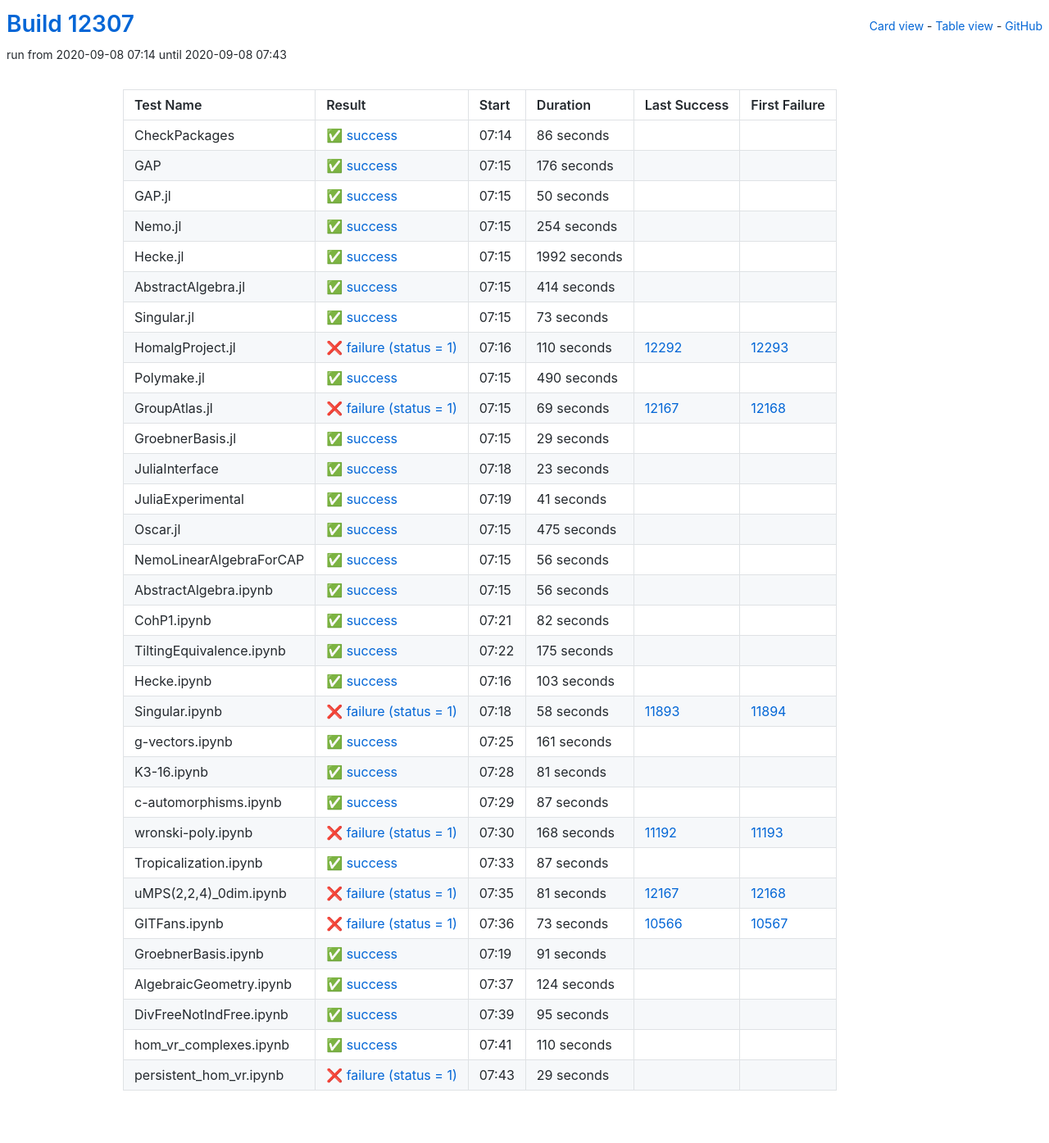
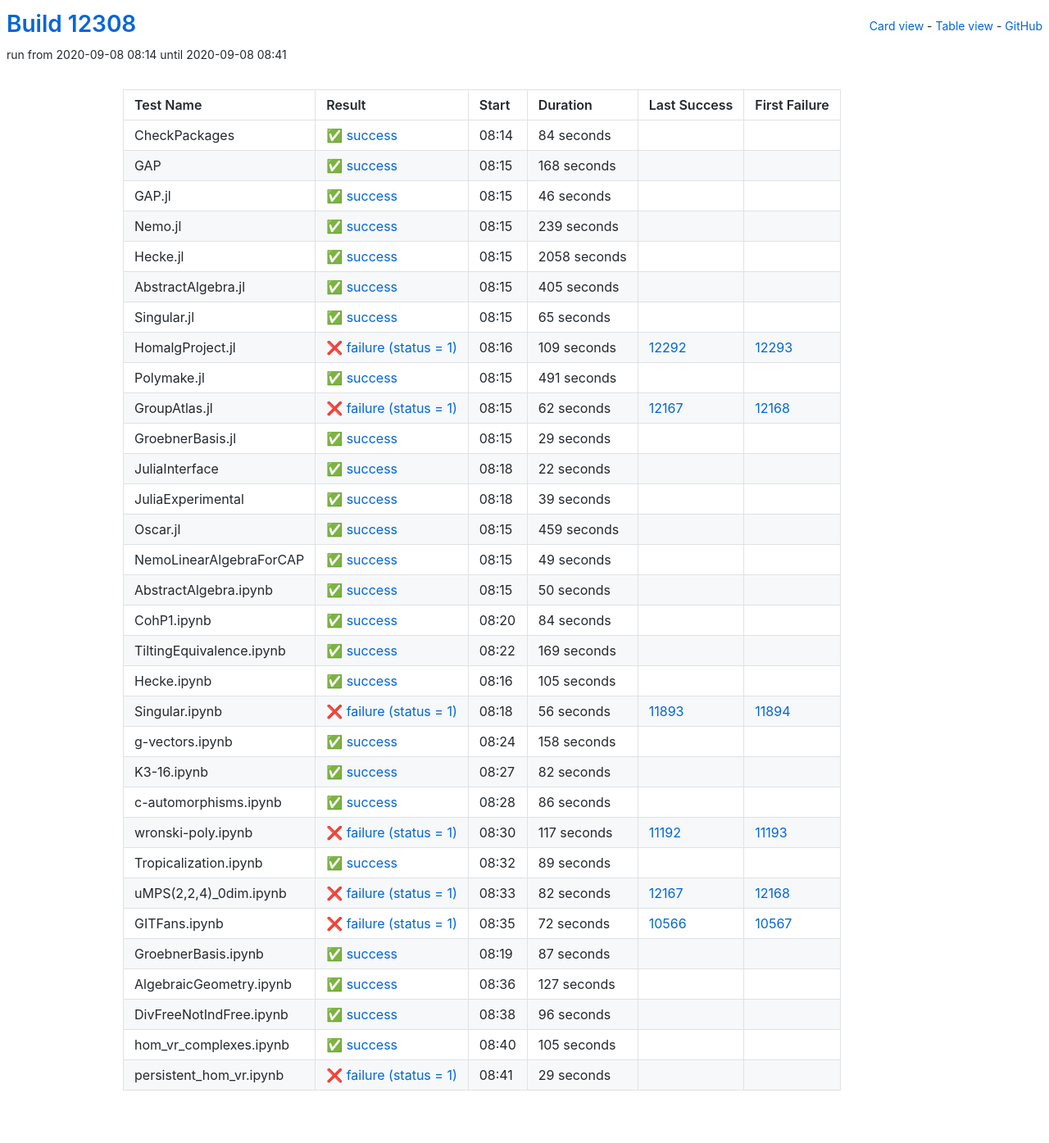
Before and after one commit to oscar-system/oscar-ci-status, a Jekyll site: the page built from table.html, in a window 1280 px wide. Shown: the whole page at 82% size. Built offline with Jekyll 4.4.1, drawn with Linux system fonts in a browser that asks for light colours.

Commit message:
Build #12308

```diff
--- a/_data/ci.yml
+++ b/_data/ci.yml
@@ -1,6 +1,6 @@
 ---
-build: 12307
-build_url: https://oscarci.mathematik.uni-kl.de/job/oscar/12307/
+build: 12308
+build_url: https://oscarci.mathematik.uni-kl.de/job/oscar/12308/
 job: oscar
 organization: oscar-system
 repo: oscar-ci-status
@@ -8,128 +8,128 @@
 tests:
 - name: CheckPackages
   id: checkpackages
-  log: https://oscarci.mathematik.uni-kl.de/job/oscar/12307/artifact/logs/build-12307/CheckPackages.log
-  start: 2020-09-08 07:14
+  log: https://oscarci.mathematik.uni-kl.de/job/oscar/12308/artifact/logs/build-12308/CheckPackages.log
+  start: 2020-09-08 08:14
   success: true
   exitcode: 0
   status: success
-  duration: 86
+  duration: 84
   last_success: false
   last_success_url:
   first_failure: false
   first_failure_url:
 - name: GAP
   id: gap
-  log: https://oscarci.mathematik.uni-kl.de/job/oscar/12307/artifact/logs/build-12307/GAP.log
-  start: 2020-09-08 07:15
+  log: https://oscarci.mathematik.uni-kl.de/job/oscar/12308/artifact/logs/build-12308/GAP.log
+  start: 2020-09-08 08:15
   success: true
   exitcode: 0
   status: success
-  duration: 176
+  duration: 168
   last_success: false
   last_success_url:
   first_failure: false
   first_failure_url:
 - name: GAP.jl
   id: gap-jl
-  log: https://oscarci.mathematik.uni-kl.de/job/oscar/12307/artifact/logs/build-12307/GAP.jl.log
-  start: 2020-09-08 07:15
+  log: https://oscarci.mathematik.uni-kl.de/job/oscar/12308/artifact/logs/build-12308/GAP.jl.log
+  start: 2020-09-08 08:15
   success: true
   exitcode: 0
   status: success
-  duration: 50
+  duration: 46
   last_success: false
   last_success_url:
   first_failure: false
   first_failure_url:
 - name: Nemo.jl
   id: nemo-jl
-  log: https://oscarci.mathematik.uni-kl.de/job/oscar/12307/artifact/logs/build-12307/Nemo.jl.log
-  start: 2020-09-08 07:15
+  log: https://oscarci.mathematik.uni-kl.de/job/oscar/12308/artifact/logs/build-12308/Nemo.jl.log
+  start: 2020-09-08 08:15
   success: true
   exitcode: 0
   status: success
-  duration: 254
+  duration: 239
   last_success: false
   last_success_url:
   first_failure: false
   first_failure_url:
 - name: Hecke.jl
   id: hecke-jl
-  log: https://oscarci.mathematik.uni-kl.de/job/oscar/12307/artifact/logs/build-12307/Hecke.jl.log
-  start: 2020-09-08 07:15
+  log: https://oscarci.mathematik.uni-kl.de/job/oscar/12308/artifact/logs/build-12308/Hecke.jl.log
+  start: 2020-09-08 08:15
   success: true
   exitcode: 0
   status: success
-  duration: 1992
+  duration: 2058
   last_success: false
   last_success_url:
   first_failure: false
   first_failure_url:
 - name: AbstractAlgebra.jl
   id: abstractalgebra-jl
-  log: https://oscarci.mathematik.uni-kl.de/job/oscar/12307/artifact/logs/build-12307/AbstractAlgebra.jl.log
-  start: 2020-09-08 07:15
+  log: https://oscarci.mathematik.uni-kl.de/job/oscar/12308/artifact/logs/build-12308/AbstractAlgebra.jl.log
+  start: 2020-09-08 08:15
   success: true
   exitcode: 0
   status: success
-  duration: 414
+  duration: 405
   last_success: false
   last_success_url:
   first_failure: false
   first_failure_url:
 - name: Singular.jl
   id: singular-jl
-  log: https://oscarci.mathematik.uni-kl.de/job/oscar/12307/artifact/logs/build-12307/Singular.jl.log
-  start: 2020-09-08 07:15
+  log: https://oscarci.mathematik.uni-kl.de/job/oscar/12308/artifact/logs/build-12308/Singular.jl.log
+  start: 2020-09-08 08:15
   success: true
   exitcode: 0
   status: success
-  duration: 73
+  duration: 65
   last_success: false
   last_success_url:
   first_failure: false
   first_failure_url:
 - name: HomalgProject.jl
   id: homalgproject-jl
-  log: https://oscarci.mathematik.uni-kl.de/job/oscar/12307/artifact/logs/build-12307/HomalgProject.jl.log
-  start: 2020-09-08 07:16
+  log: https://oscarci.mathematik.uni-kl.de/job/oscar/12308/artifact/logs/build-12308/HomalgProject.jl.log
+  start: 2020-09-08 08:16
   success: false
   exitcode: 1
   status: failure
-  duration: 110
+  duration: 109
   last_success: 12292
   last_success_url: https://oscarci.mathematik.uni-kl.de/job/oscar/12292/
   first_failure: 12293
   first_failure_url: https://oscarci.mathematik.uni-kl.de/job/oscar/12293/
 - name: Polymake.jl
   id: polymake-jl
-  log: https://oscarci.mathematik.uni-kl.de/job/oscar/12307/artifact/logs/build-12307/Polymake.jl.log
-  start: 2020-09-08 07:15
+  log: https://oscarci.mathematik.uni-kl.de/job/oscar/12308/artifact/logs/build-12308/Polymake.jl.log
+  start: 2020-09-08 08:15
   success: true
   exitcode: 0
   status: success
-  duration: 490
+  duration: 491
   last_success: false
   last_success_url:
   first_failure: false
   first_failure_url:
 - name: GroupAtlas.jl
   id: groupatlas-jl
-  log: https://oscarci.mathematik.uni-kl.de/job/oscar/12307/artifact/logs/build-12307/GroupAtlas.jl.log
-  start: 2020-09-08 07:15
+  log: https://oscarci.mathematik.uni-kl.de/job/oscar/12308/artifact/logs/build-12308/GroupAtlas.jl.log
+  start: 2020-09-08 08:15
   success: false
   exitcode: 1
   status: failure
-  duration: 69
+  duration: 62
   last_success: 12167
   last_success_url: https://oscarci.mathematik.uni-kl.de/job/oscar/12167/
   first_failure: 12168
   first_failure_url: https://oscarci.mathematik.uni-kl.de/job/oscar/12168/
 - name: GroebnerBasis.jl
   id: groebnerbasis-jl
-  log: https://oscarci.mathematik.uni-kl.de/job/oscar/12307/artifact/logs/build-12307/GroebnerBasis.jl.log
-  start: 2020-09-08 07:15
+  log: https://oscarci.mathematik.uni-kl.de/job/oscar/12308/artifact/logs/build-12308/GroebnerBasis.jl.log
+  start: 2020-09-08 08:15
   success: true
   exitcode: 0
   status: success
@@ -140,68 +140,128 @@
   first_failure_url:
 - name: JuliaInterface
   id: juliainterface
-  log: https://oscarci.mathematik.uni-kl.de/job/oscar/12307/artifact/logs/build-12307/JuliaInterface.log
-  start: 2020-09-08 07:18
+  log: https://oscarci.mathematik.uni-kl.de/job/oscar/12308/artifact/logs/build-12308/JuliaInterface.log
+  start: 2020-09-08 08:18
   success: true
   exitcode: 0
   status: success
-  duration: 23
+  duration: 22
   last_success: false
   last_success_url:
   first_failure: false
   first_failure_url:
 - name: JuliaExperimental
   id: juliaexperimental
-  log: https://oscarci.mathematik.uni-kl.de/job/oscar/12307/artifact/logs/build-12307/JuliaExperimental.log
-  start: 2020-09-08 07:19
+  log: https://oscarci.mathematik.uni-kl.de/job/oscar/12308/artifact/logs/build-12308/JuliaExperimental.log
+  start: 2020-09-08 08:18
   success: true
   exitcode: 0
   status: success
-  duration: 41
+  duration: 39
   last_success: false
   last_success_url:
   first_failure: false
   first_failure_url:
 - name: Oscar.jl
   id: oscar-jl
-  log: https://oscarci.mathematik.uni-kl.de/job/oscar/12307/artifact/logs/build-12307/Oscar.jl.log
-  start: 2020-09-08 07:15
+  log: https://oscarci.mathematik.uni-kl.de/job/oscar/12308/artifact/logs/build-12308/Oscar.jl.log
+  start: 2020-09-08 08:15
   success: true
   exitcode: 0
   status: success
-  duration: 475
+  duration: 459
   last_success: false
   last_success_url:
   first_failure: false
   first_failure_url:
 - name: NemoLinearAlgebraForCAP
   id: nemolinearalgebraforcap
-  log: https://oscarci.mathematik.uni-kl.de/job/oscar/12307/artifact/logs/build-12307/NemoLinearAlgebraForCAP.log
-  start: 2020-09-08 07:15
+  log: https://oscarci.mathematik.uni-kl.de/job/oscar/12308/artifact/logs/build-12308/NemoLinearAlgebraForCAP.log
+  start: 2020-09-08 08:15
   success: true
   exitcode: 0
   status: success
-  duration: 56
+  duration: 49
   last_success: false
   last_success_url:
   first_failure: false
   first_failure_url:
 - name: AbstractAlgebra.ipynb
   id: abstractalgebra-ipynb
-  log: https://oscarci.mathematik.uni-kl.de/job/oscar/12307/artifact/logs/build-12307/AbstractAlgebra.ipynb.log
-  start: 2020-09-08 07:15
+  log: https://oscarci.mathematik.uni-kl.de/job/oscar/12308/artifact/logs/build-12308/AbstractAlgebra.ipynb.log
+  start: 2020-09-08 08:15
   success: true
   exitcode: 0
   status: success
-  duration: 56
+  duration: 50
   last_success: false
   last_success_url:
   first_failure: false
   first_failure_url:
 - name: CohP1.ipynb
   id: cohp1-ipynb
-  log: https://oscarci.mathematik.uni-kl.de/job/oscar/12307/artifact/logs/build-12307/CohP1.ipynb.log
-  start: 2020-09-08 07:21
+  log: https://oscarci.mathematik.uni-kl.de/job/oscar/12308/artifact/logs/build-12308/CohP1.ipynb.log
+  start: 2020-09-08 08:20
+  success: true
+  exitcode: 0
+  status: success
+  duration: 84
+  last_success: false
+  last_success_url:
+  first_failure: false
+  first_failure_url:
+- name: TiltingEquivalence.ipynb
+  id: tiltingequivalence-ipynb
+  log: https://oscarci.mathematik.uni-kl.de/job/oscar/12308/artifact/logs/build-12308/TiltingEquivalence.ipynb.log
+  start: 2020-09-08 08:22
+  success: true
+  exitcode: 0
+  status: success
+  duration: 169
+  last_success: false
+  last_success_url:
+  first_failure: false
+  first_failure_url:
+- name: Hecke.ipynb
+  id: hecke-ipynb
+  log: https://oscarci.mathematik.uni-kl.de/job/oscar/12308/artifact/logs/build-12308/Hecke.ipynb.log
+  start: 2020-09-08 08:16
+  success: true
+  exitcode: 0
+  status: success
+  duration: 105
+  last_success: false
+  last_success_url:
+  first_failure: false
+  first_failure_url:
+- name: Singular.ipynb
+  id: singular-ipynb
+  log: https://oscarci.mathematik.uni-kl.de/job/oscar/12308/artifact/logs/build-12308/Singular.ipynb.log
+  start: 2020-09-08 08:18
+  success: false
+  exitcode: 1
+  status: failure
+  duration: 56
+  last_success: 11893
+  last_success_url: https://oscarci.mathematik.uni-kl.de/job/oscar/11893/
+  first_failure: 11894
+  first_failure_url: https://oscarci.mathematik.uni-kl.de/job/oscar/11894/
+- name: g-vectors.ipynb
+  id: g-vectors-ipynb
+  log: https://oscarci.mathematik.uni-kl.de/job/oscar/12308/artifact/logs/build-12308/g-vectors.ipynb.log
+  start: 2020-09-08 08:24
+  success: true
+  exitcode: 0
+  status: success
+  duration: 158
+  last_success: false
+  last_success_url:
+  first_failure: false
+  first_failure_url:
+- name: K3-16.ipynb
+  id: k3-16-ipynb
+  log: https://oscarci.mathematik.uni-kl.de/job/oscar/12308/artifact/logs/build-12308/K3-16.ipynb.log
+  start: 2020-09-08 08:27
   success: true
   exitcode: 0
   status: success
@@ -210,70 +270,70 @@
   last_success_url:
   first_failure: false
   first_failure_url:
-- name: TiltingEquivalence.ipynb
-  id: tiltingequivalence-ipynb
-  log: https://oscarci.mathematik.uni-kl.de/job/oscar/12307/artifact/logs/build-12307/TiltingEquivalence.ipynb.log
-  start: 2020-09-08 07:22
+- name: c-automorphisms.ipynb
+  id: c-automorphisms-ipynb
+  log: https://oscarci.mathematik.uni-kl.de/job/oscar/12308/artifact/logs/build-12308/c-automorphisms.ipynb.log
+  start: 2020-09-08 08:28
   success: true
   exitcode: 0
   status: success
-  duration: 175
+  duration: 86
   last_success: false
   last_success_url:
   first_failure: false
   first_failure_url:
-- name: Hecke.ipynb
-  id: hecke-ipynb
-  log: https://oscarci.mathematik.uni-kl.de/job/oscar/12307/artifact/logs/build-12307/Hecke.ipynb.log
-  start: 2020-09-08 07:16
+- name: wronski-poly.ipynb
+  id: wronski-poly-ipynb
+  log: https://oscarci.mathematik.uni-kl.de/job/oscar/12308/artifact/logs/build-12308/wronski-poly.ipynb.log
+  start: 2020-09-08 08:30
+  success: false
+  exitcode: 1
+  status: failure
+  duration: 117
+  last_success: 11192
+  last_success_url: https://oscarci.mathematik.uni-kl.de/job/oscar/11192/
+  first_failure: 11193
+  first_failure_url: https://oscarci.mathematik.uni-kl.de/job/oscar/11193/
+- name: Tropicalization.ipynb
+  id: tropicalization-ipynb
+  log: https://oscarci.mathematik.uni-kl.de/job/oscar/12308/artifact/logs/build-12308/Tropicalization.ipynb.log
+  start: 2020-09-08 08:32
   success: true
   exitcode: 0
   status: success
-  duration: 103
+  duration: 89
   last_success: false
   last_success_url:
   first_failure: false
   first_failure_url:
-- name: Singular.ipynb
-  id: singular-ipynb
-  log: https://oscarci.mathematik.uni-kl.de/job/oscar/12307/artifact/logs/build-12307/Singular.ipynb.log
-  start: 2020-09-08 07:18
+- name: uMPS(2,2,4)_0dim.ipynb
+  id: umps-2-2-4-0dim-ipynb
+  log: https://oscarci.mathematik.uni-kl.de/job/oscar/12308/artifact/logs/build-12308/uMPS-2-2-4-_0dim.ipynb.log
+  start: 2020-09-08 08:33
   success: false
   exitcode: 1
   status: failure
-  duration: 58
-  last_success: 11893
-  last_success_url: https://oscarci.mathematik.uni-kl.de/job/oscar/11893/
-  first_failure: 11894
-  first_failure_url: https://oscarci.mathematik.uni-kl.de/job/oscar/11894/
-- name: g-vectors.ipynb
-  id: g-vectors-ipynb
-  log: https://oscarci.mathematik.uni-kl.de/job/oscar/12307/artifact/logs/build-12307/g-vectors.ipynb.log
-  start: 2020-09-08 07:25
-  success: true
-  exitcode: 0
-  status: success
-  duration: 161
-  last_success: false
-  last_success_url:
-  first_failure: false
-  first_failure_url:
-- name: K3-16.ipynb
-  id: k3-16-ipynb
-  log: https://oscarci.mathematik.uni-kl.de/job/oscar/12307/artifact/logs/build-12307/K3-16.ipynb.log
-  start: 2020-09-08 07:28
-  success: true
-  exitcode: 0
-  status: success
-  duration: 81
-  last_success: false
-  last_success_url:
-  first_failure: false
-  first_failure_url:
-- name: c-automorphisms.ipynb
-  id: c-automorphisms-ipynb
-  log: https://oscarci.mathematik.uni-kl.de/job/oscar/12307/artifact/logs/build-12307/c-automorphisms.ipynb.log
-  start: 2020-09-08 07:29
+  duration: 82
+  last_success: 12167
+  last_success_url: https://oscarci.mathematik.uni-kl.de/job/oscar/12167/
+  first_failure: 12168
+  first_failure_url: https://oscarci.mathematik.uni-kl.de/job/oscar/12168/
+- name: GITFans.ipynb
+  id: gitfans-ipynb
+  log: https://oscarci.mathematik.uni-kl.de/job/oscar/12308/artifact/logs/build-12308/GITFans.ipynb.log
+  start: 2020-09-08 08:35
+  success: false
+  exitcode: 1
+  status: failure
+  duration: 72
+  last_success: 10566
+  last_success_url: https://oscarci.mathematik.uni-kl.de/job/oscar/10566/
+  first_failure: 10567
+  first_failure_url: https://oscarci.mathematik.uni-kl.de/job/oscar/10567/
+- name: GroebnerBasis.ipynb
+  id: groebnerbasis-ipynb
+  log: https://oscarci.mathematik.uni-kl.de/job/oscar/12308/artifact/logs/build-12308/GroebnerBasis.ipynb.log
+  start: 2020-09-08 08:19
   success: true
   exitcode: 0
   status: success
@@ -282,106 +342,46 @@
   last_success_url:
   first_failure: false
   first_failure_url:
-- name: wronski-poly.ipynb
-  id: wronski-poly-ipynb
-  log: https://oscarci.mathematik.uni-kl.de/job/oscar/12307/artifact/logs/build-12307/wronski-poly.ipynb.log
-  start: 2020-09-08 07:30
-  success: false
-  exitcode: 1
-  status: failure
-  duration: 168
-  last_success: 11192
-  last_success_url: https://oscarci.mathematik.uni-kl.de/job/oscar/11192/
-  first_failure: 11193
-  first_failure_url: https://oscarci.mathematik.uni-kl.de/job/oscar/11193/
-- name: Tropicalization.ipynb
-  id: tropicalization-ipynb
-  log: https://oscarci.mathematik.uni-kl.de/job/oscar/12307/artifact/logs/build-12307/Tropicalization.ipynb.log
-  start: 2020-09-08 07:33
+- name: AlgebraicGeometry.ipynb
+  id: algebraicgeometry-ipynb
+  log: https://oscarci.mathematik.uni-kl.de/job/oscar/12308/artifact/logs/build-12308/AlgebraicGeometry.ipynb.log
+  start: 2020-09-08 08:36
   success: true
   exitcode: 0
   status: success
-  duration: 87
-  last_success: false
-  last_success_url:
-  first_failure: false
-  first_failure_url:
-- name: uMPS(2,2,4)_0dim.ipynb
-  id: umps-2-2-4-0dim-ipynb
-  log: https://oscarci.mathematik.uni-kl.de/job/oscar/12307/artifact/logs/build-12307/uMPS-2-2-4-_0dim.ipynb.log
-  start: 2020-09-08 07:35
-  success: false
-  exitcode: 1
-  status: failure
-  duration: 81
-  last_success: 12167
-  last_success_url: https://oscarci.mathematik.uni-kl.de/job/oscar/12167/
-  first_failure: 12168
-  first_failure_url: https://oscarci.mathematik.uni-kl.de/job/oscar/12168/
-- name: GITFans.ipynb
-  id: gitfans-ipynb
-  log: https://oscarci.mathematik.uni-kl.de/job/oscar/12307/artifact/logs/build-12307/GITFans.ipynb.log
-  start: 2020-09-08 07:36
-  success: false
-  exitcode: 1
-  status: failure
-  duration: 73
-  last_success: 10566
-  last_success_url: https://oscarci.mathematik.uni-kl.de/job/oscar/10566/
-  first_failure: 10567
-  first_failure_url: https://oscarci.mathematik.uni-kl.de/job/oscar/10567/
-- name: GroebnerBasis.ipynb
-  id: groebnerbasis-ipynb
-  log: https://oscarci.mathematik.uni-kl.de/job/oscar/12307/artifact/logs/build-12307/GroebnerBasis.ipynb.log
-  start: 2020-09-08 07:19
-  success: true
-  exitcode: 0
-  status: success
-  duration: 91
-  last_success: false
-  last_success_url:
-  first_failure: false
-  first_failure_url:
-- name: AlgebraicGeometry.ipynb
-  id: algebraicgeometry-ipynb
-  log: https://oscarci.mathematik.uni-kl.de/job/oscar/12307/artifact/logs/build-12307/AlgebraicGeometry.ipynb.log
-  start: 2020-09-08 07:37
-  success: true
-  exitcode: 0
-  status: success
-  duration: 124
+  duration: 127
   last_success: false
   last_success_url:
   first_failure: false
   first_failure_url:
 - name: DivFreeNotIndFree.ipynb
   id: divfreenotindfree-ipynb
-  log: https://oscarci.mathematik.uni-kl.de/job/oscar/12307/artifact/logs/build-12307/DivFreeNotIndFree.ipynb.log
-  start: 2020-09-08 07:39
+  log: https://oscarci.mathematik.uni-kl.de/job/oscar/12308/artifact/logs/build-12308/DivFreeNotIndFree.ipynb.log
+  start: 2020-09-08 08:38
   success: true
   exitcode: 0
   status: success
-  duration: 95
+  duration: 96
   last_success: false
   last_success_url:
   first_failure: false
   first_failure_url:
 - name: hom_vr_complexes.ipynb
   id: hom-vr-complexes-ipynb
-  log: https://oscarci.mathematik.uni-kl.de/job/oscar/12307/artifact/logs/build-12307/hom_vr_complexes.ipynb.log
-  start: 2020-09-08 07:41
+  log: https://oscarci.mathematik.uni-kl.de/job/oscar/12308/artifact/logs/build-12308/hom_vr_complexes.ipynb.log
+  start: 2020-09-08 08:40
   success: true
   exitcode: 0
   status: success
-  duration: 110
+  duration: 105
   last_success: false
   last_success_url:
   first_failure: false
   first_failure_url:
 - name: persistent_hom_vr.ipynb
   id: persistent-hom-vr-ipynb
-  log: https://oscarci.mathematik.uni-kl.de/job/oscar/12307/artifact/logs/build-12307/persistent_hom_vr.ipynb.log
-  start: 2020-09-08 07:43
+  log: https://oscarci.mathematik.uni-kl.de/job/oscar/12308/artifact/logs/build-12308/persistent_hom_vr.ipynb.log
+  start: 2020-09-08 08:41
   success: false
   exitcode: 1
   status: failure
```
Also changed, not shown: README.md.
